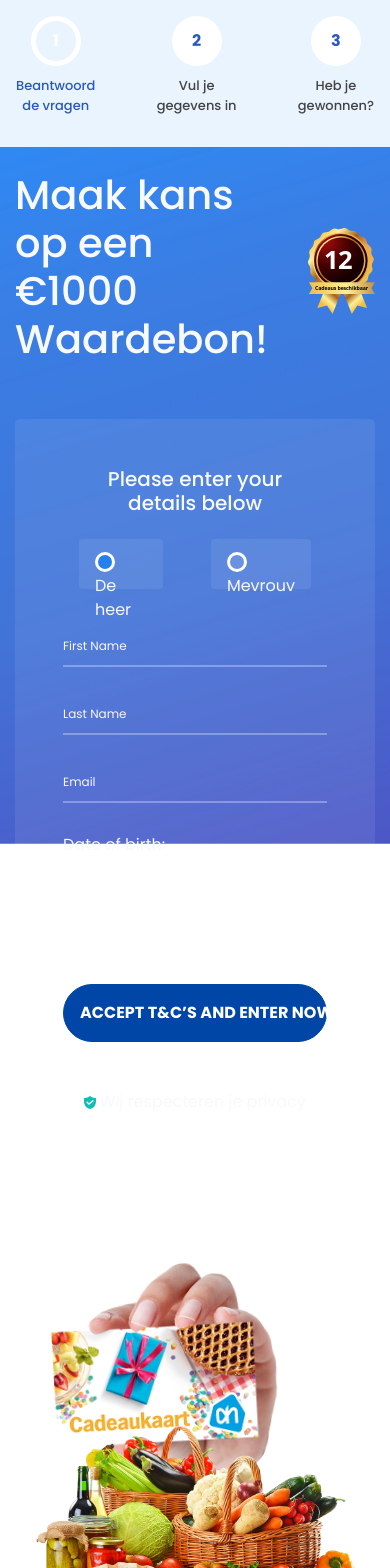
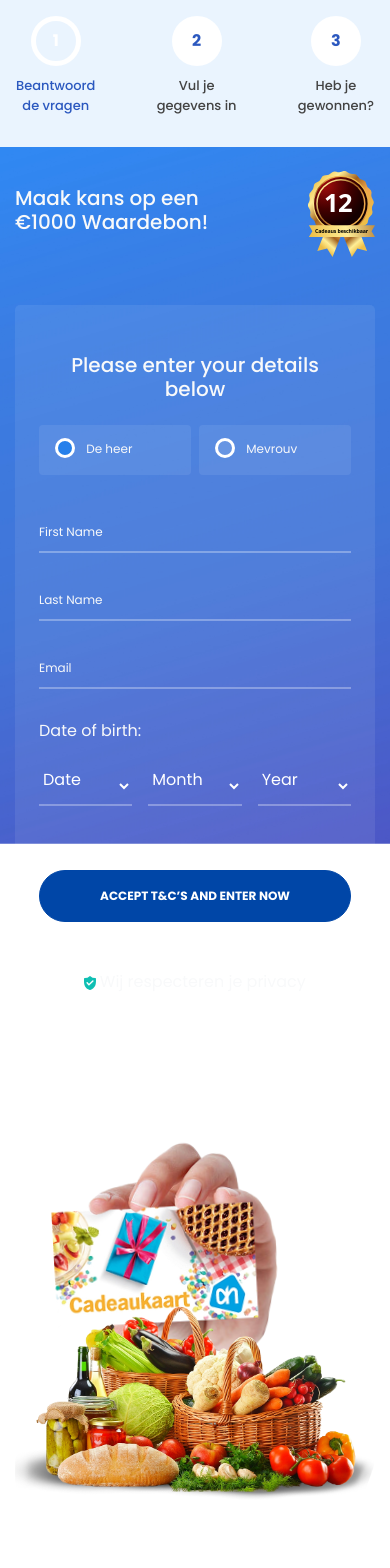
Before and after one commit to naumanahmed19/leadgen-project, a Vue app: page / in a window 390 px wide. Shown: the top 1568 px of the page. Built offline with nearby package versions, Linux system fonts and the light colour scheme.

Commit message:
fix(app):  msic issues fixed

```diff
--- a/src/App.vue
+++ b/src/App.vue
@@ -1,16 +1,34 @@
 <template>
-      <router-view/>
+  <router-view v-slot="{ Component }">
+    <transition name="slide" mode="out-in">
+      <div class="wrapper">
+        <component :is="Component" />
+      </div>
+    </transition>
+  </router-view>
 </template>
 
 <script setup>
 import Home from './components/Home.vue'
-
 </script>
 
 <style>
+@import 'https://cdnjs.cloudflare.com/ajax/libs/animate.css/4.1.1/animate.min.css';
 
 #app {
-font-family: 'Poppins', sans-serif;
+  font-family: 'Poppins', sans-serif;
+}
+.wrapper {
+  width: 100%;
+  min-height: 100vh;
+}
+.fade-enter-active,
+.fade-leave-active {
+  transition: opacity 0.5s ease;
 }
 
+.fade-enter-from,
+.fade-leave-to {
+  opacity: 0;
+}
 </style>
--- a/src/components/ExitPage.vue
+++ b/src/components/ExitPage.vue
@@ -4,7 +4,7 @@
       <div class="container py-4 text-center">
         <div>
           <span class="text-light h1">Bedankt voor je deelname</span>
-          <img class="img-fluid ml-3" src="../assets/images/g2.svg" alt="" />
+          <img class="img-fluid ml-3 g2" src="../assets/images/g2.svg" alt="" />
         </div>
       </div>
     </div>
@@ -25,7 +25,7 @@
 
         <div class="row row-eq-height">
           <div
-            class="col-md-4"
+            class="col-lg-4"
             v-for="(item, index) in itemsList1"
             :key="index"
           >
@@ -39,7 +39,7 @@
 
         <div class="row row-eq-height">
           <div
-            class="col-md-3"
+            class="col-lg-3"
             v-for="(item, index) in itemsList2"
             :key="index"
           >
@@ -122,7 +122,7 @@ export default {
   footer {
     .links {
       .nav-link {
-        color: #000 i !important;
+        color: #000 !important;
       }
     }
   }
@@ -167,6 +167,7 @@ main {
 }
 
 @media (min-width: 767px) {
+
   .heading {
     position: relative;
     .timer {
@@ -177,9 +178,12 @@ main {
     }
   }
 }
-@media (max-width: 767px) {
+@media (max-width: 768px) {
+  .g2{
+    max-height: 50px;
+  }
   .h1 {
-    font-size: 22px;
+    font-size: 18px;
   }
 }
 
--- a/src/components/Footer.vue
+++ b/src/components/Footer.vue
@@ -46,14 +46,20 @@ export default {
     font-size: 0.7rem;
     margin-top: 1rem;
     bottom: 30px;
+    .nav-link{
+        color:  #fff;
+    }
 
 }
-@include media-breakpoint-up(sm) {
+
+@media (min-width: 767px) {
+
     footer {
     position: relative;
     bottom: 0;
     margin-top: 100px;
 
+
     }
 }
 
--- a/src/components/Form.vue
+++ b/src/components/Form.vue
@@ -2,18 +2,17 @@
 
 
   <div>
-
       <div class="form-wrapper pb-5 my-5">
     <div class="d-none d-md-block">
       <Steps class="px-5 pt-5 pb-3 b-b" />
     </div>
 
     <form @submit="getItems">
-      <div class="px-5">
-        <div class="px-3 pb-4 pt-5">
+      <div class="px-4">
+        <div class=" pb-4 pt-5">
           <h5 class="text-center mb-4">Please enter your details below</h5>
           <div class="d-flex justify-content-between align-items-center">
-            <div class="radio-box mr-5 px-3 py-2">
+            <div class="radio-box mr-2 px-3 py-2">
               <label>
                 <input
                   type="radio"
@@ -154,6 +153,7 @@ export default {
       this.$emit('onloading',true);
       setTimeout(()=>{
           this.$emit('onloading',false);
+          this.$router.push('exit')
       },2000)
     },
   },
@@ -173,7 +173,7 @@ export default {
   border-radius: 30px !important;
   border-color: #0046a7;
   font-weight: bold;
-  font-size: 16px;
+  font-size: 12px;
 }
 
 .form-control,
@@ -227,6 +227,7 @@ export default {
   border-radius: 4px;
   height: 50px;
   width: 100%;
+  font-size: 12px;
 }
 
 @keyframes click-wave {
--- a/src/components/Home.vue
+++ b/src/components/Home.vue
@@ -10,10 +10,10 @@
           <div
             class="row d-flex justify-content-between pt-lg-5 align-items-center justify-content-between text-lg-center d-sm-block d-md-none mt-4"
           >
-            <div class="col-8 col-lg-6">
-              <h1 class="fw-bold title" v-html="title" />
+            <div class="col-9 col-lg-6">
+              <h5 class="fw-bold title" v-html="title" />
             </div>
-            <div class="col-3">
+            <div class="col-3 ">
               <img
                 class="badge-03 img-fluid"
                 src="../assets/images/badge-12.svg"
@@ -78,7 +78,6 @@ export default {
 
 
 <style lang="scss">
-@import 'bootstrap/scss/bootstrap.scss';
 
 .bg {
   background-image: url('../assets/images/bg.jpg');
@@ -103,7 +102,9 @@ export default {
 h1 {
   font: 42px;
 }
-@include media-breakpoint-up(md) {
+
+@media (min-width: 767px) {
+
   .hero {
     width: 100vw;
     height: 100vh;
@@ -112,7 +113,9 @@ h1 {
     align-items: center;
   }
 }
-@include media-breakpoint-down(sm) {
+
+@media (max-width: 767px) {
+
   h1 {
     font-size: 22px;
   }
--- a/src/components/Product.vue
+++ b/src/components/Product.vue
@@ -28,7 +28,7 @@ export default {
 </script>
 
 <style lang="scss">
-@import 'bootstrap/scss/bootstrap.scss';
+
 
 .box {
   .btn-rounded {
--- a/src/components/Steps.vue
+++ b/src/components/Steps.vue
@@ -22,7 +22,6 @@
 </template>
 
 <style lang="scss">
-@import 'bootstrap/scss/bootstrap.scss';
 .steps {
 
   p {
@@ -51,7 +50,8 @@
       background-size: cover;
     }
   }
-    @include media-breakpoint-down(sm) {
+
+@media (max-width: 767px) {
     color:#434343
     }
 }
```
Also changed, not shown: src/assets/images/badge-03.svg (added).
